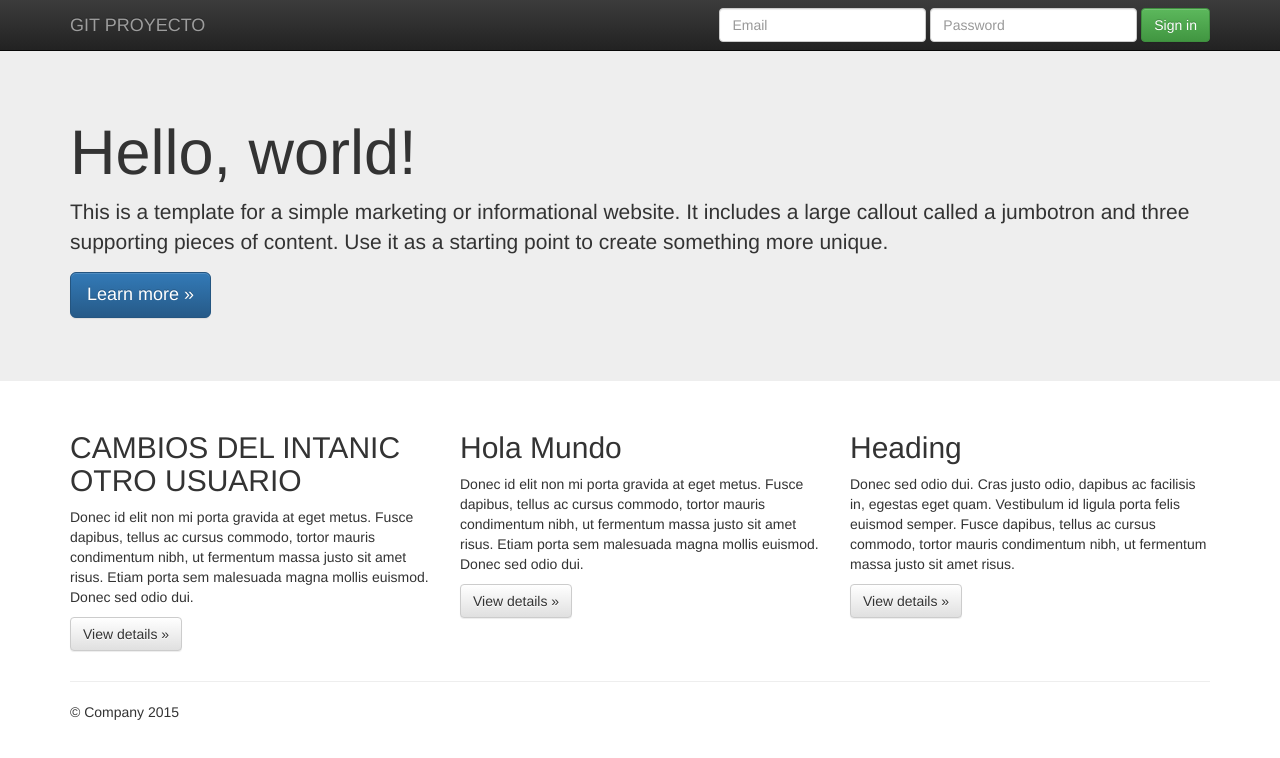
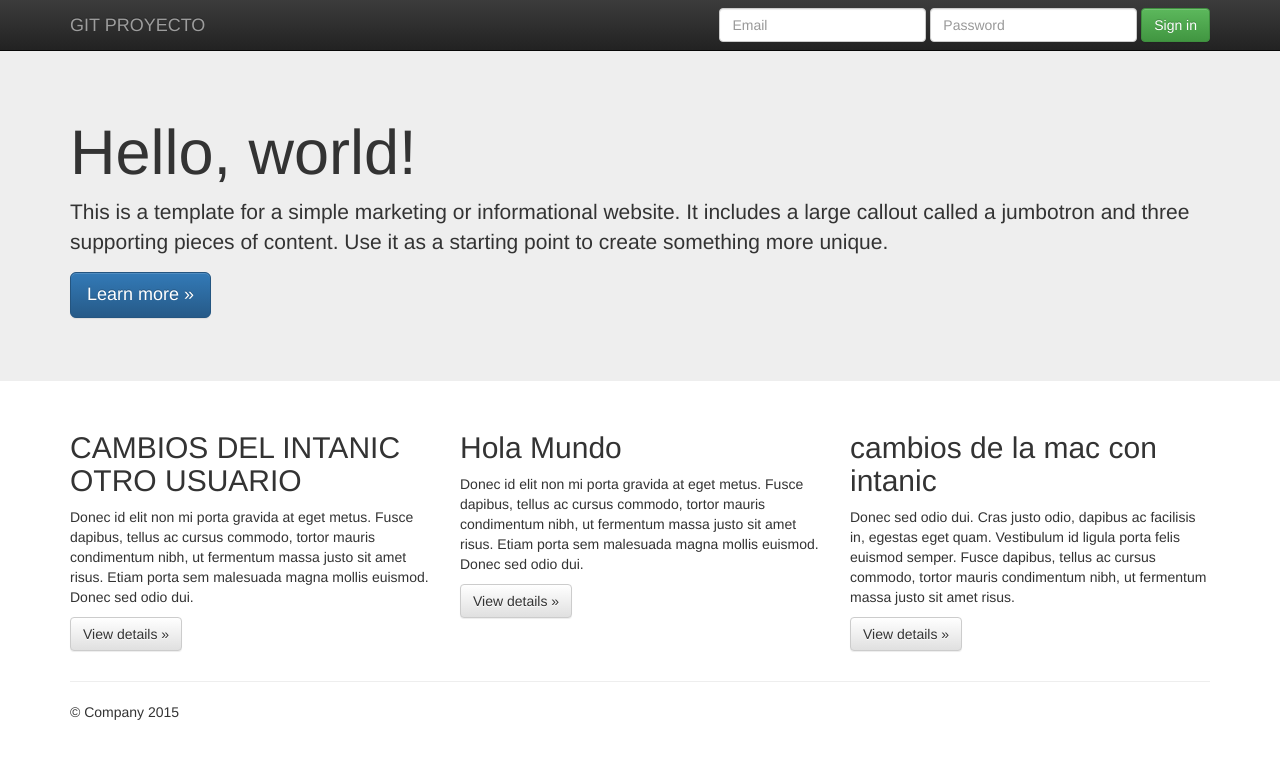
Before and after one commit to xareas/codigo, a plain HTML site: page index.html in a window 1280 px wide. Drawn offline with nearby package versions, Linux system fonts and the light colour scheme.

Commit message:
mi cambio final intanic

```diff
--- a/index.html
+++ b/index.html
@@ -75,7 +75,7 @@
           <p><a class="btn btn-default" href="#" role="button">View details &raquo;</a></p>
        </div>
         <div class="col-md-4">
-          <h2>Heading</h2>
+          <h2>cambios de la mac con intanic</h2>
           <p>Donec sed odio dui. Cras justo odio, dapibus ac facilisis in, egestas eget quam. Vestibulum id ligula porta felis euismod semper. Fusce dapibus, tellus ac cursus commodo, tortor mauris condimentum nibh, ut fermentum massa justo sit amet risus.</p>
           <p><a class="btn btn-default" href="#" role="button">View details &raquo;</a></p>
         </div>
```
